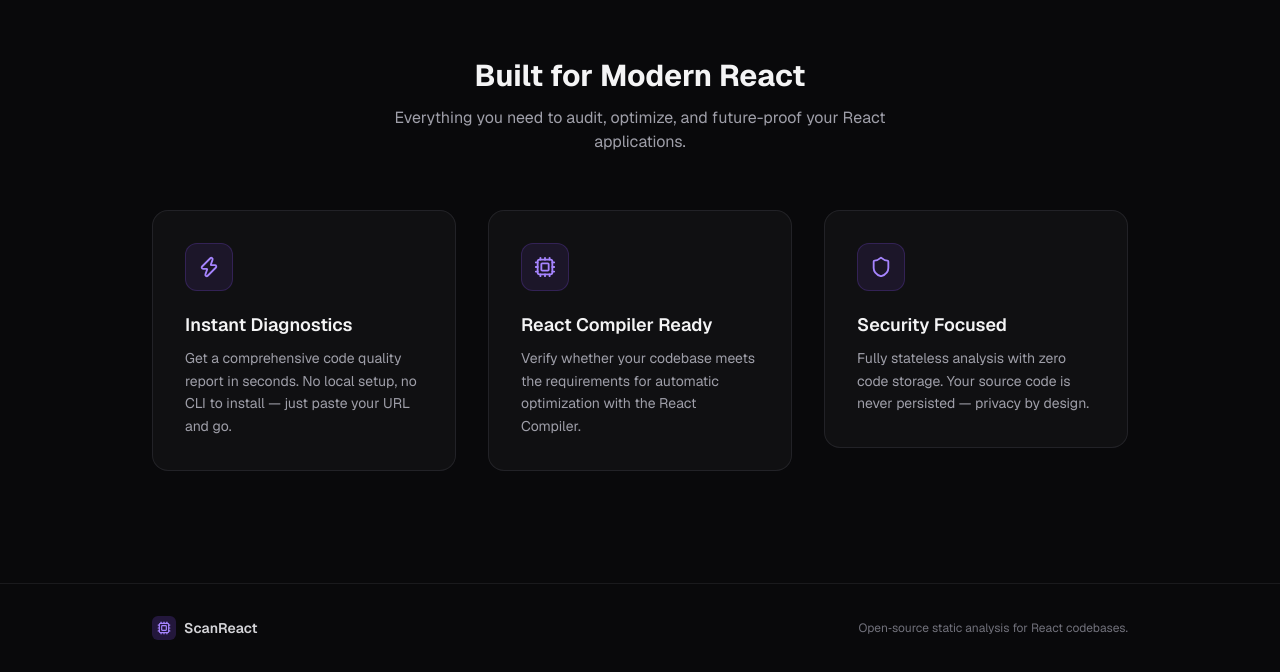
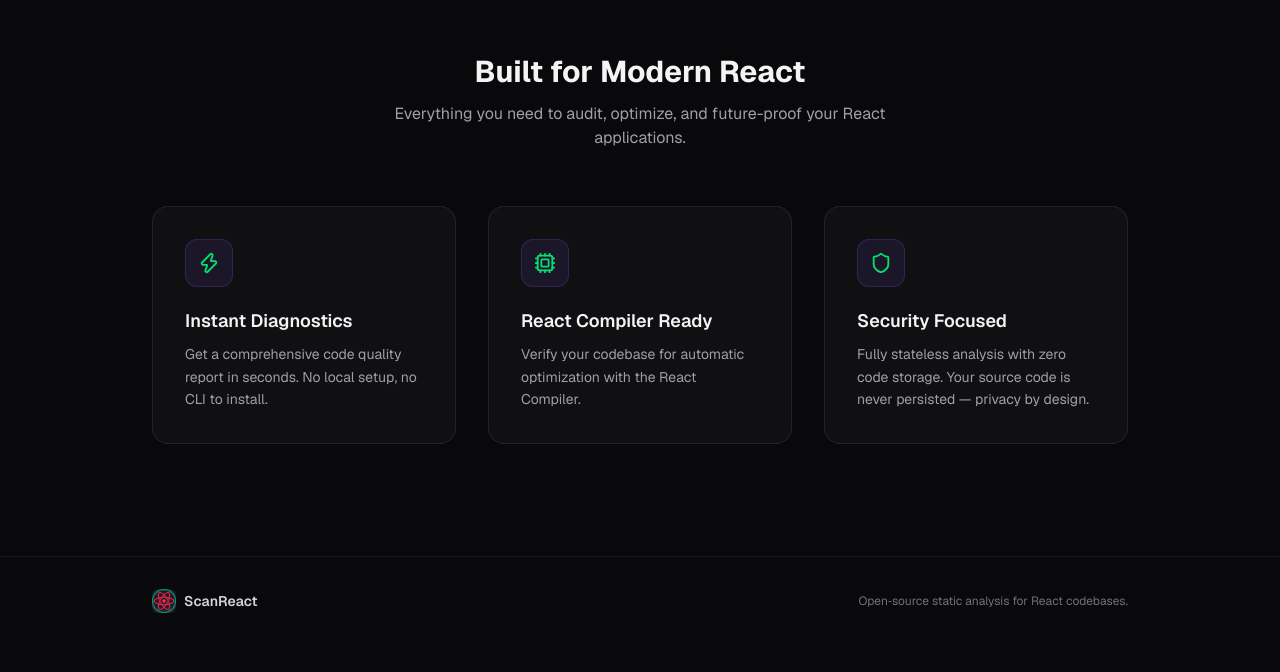
Before and after one commit to uzicodes/Scan-React, a Next.js app in the folder frontend/: page / in a window 1280 px wide. Shown: the part 808-1480 px from the top of the page. After the commit the page ends 1453 px from the top, so only its background shows below. Built offline with nearby package versions, Linux system fonts and the light colour scheme.

Commit message:
feat: UI tweaks on the homepage & featurecards.

```diff
--- a/frontend/src/app/components/FeatureCard.tsx
+++ b/frontend/src/app/components/FeatureCard.tsx
@@ -16,8 +16,8 @@ export default function FeatureCard({
   return (
     <div className={`glass-card rounded-2xl p-8 transition-all duration-300 ease-out group cursor-default ${animationDelay}`.trim()}>
       {/* Icon container */}
-      <div className="w-12 h-12 rounded-xl bg-violet-500/10 border border-violet-500/20 flex items-center justify-center mb-5 transition-all duration-300 group-hover:bg-violet-500/15 group-hover:border-violet-500/30 group-hover:shadow-[0_0_16px_rgba(139,92,246,0.15)]">
-        <Icon size={22} className="text-violet-400 transition-colors group-hover:text-violet-300" />
+      <div className="w-12 h-12 rounded-xl bg-violet-500/10 border border-violet-500/20 flex items-center justify-center mb-5 transition-all duration-300 group-hover:bg-violet-500/15 group-hover:border-green-500/30 group-hover:shadow-[0_0_16px_rgba(139,92,246,0.15)]">
+        <Icon size={22} className="text-green-400 transition-colors group-hover:text-green-300" />
       </div>
 
       {/* Title */}
--- a/frontend/src/app/page.tsx
+++ b/frontend/src/app/page.tsx
@@ -11,13 +11,13 @@ const features = [
     icon: Zap,
     title: 'Instant Diagnostics',
     description:
-      'Get a comprehensive code quality report in seconds. No local setup, no CLI to install — just paste your URL and go.',
+      'Get a comprehensive code quality report in seconds. No local setup, no CLI to install.',
   },
   {
     icon: Cpu,
     title: 'React Compiler Ready',
     description:
-      'Verify whether your codebase meets the requirements for automatic optimization with the React Compiler.',
+      'Verify your codebase for automatic optimization with the React Compiler.',
   },
   {
     icon: Shield,
@@ -69,7 +69,7 @@ export default function Home() {
           />
         </div>
 
-        {/* Big brand title */}
+        {/* Brand title */}
         <h1
           style={{ fontFamily: "var(--font-eaglore), 'Eaglore', sans-serif" }}
           className="animate-fade-in-up font-eaglore text-5xl sm:text-7xl md:text-8xl lg:text-9xl tracking-wide text-center leading-none text-white mb-2 sm:mb-3"
@@ -89,7 +89,7 @@ export default function Home() {
         </p>
 
         {/* Scan form */}
-        <div className="mt-16 sm:mt-20 w-full">
+        <div className="mt-16 sm:mt-19 w-full">
           <ScanForm onScan={handleScan} />
         </div>
       </section>
@@ -138,7 +138,12 @@ export default function Home() {
         <div className="max-w-5xl mx-auto px-6 py-8 flex flex-col sm:flex-row items-center justify-between gap-4">
           <div className="flex items-center gap-2">
             <div className="w-6 h-6 rounded-md bg-violet-500/20 flex items-center justify-center">
-              <Cpu size={14} className="text-violet-400" />
+              <Image
+                src="/logo.png"
+                alt="ScanReact Logo"
+                width={80}
+                height={80}
+              />
             </div>
             <span className="text-sm font-semibold text-zinc-300">
               ScanReact
```
Also changed, not shown: 1 other file (tests, documents, lock files or other folders).
